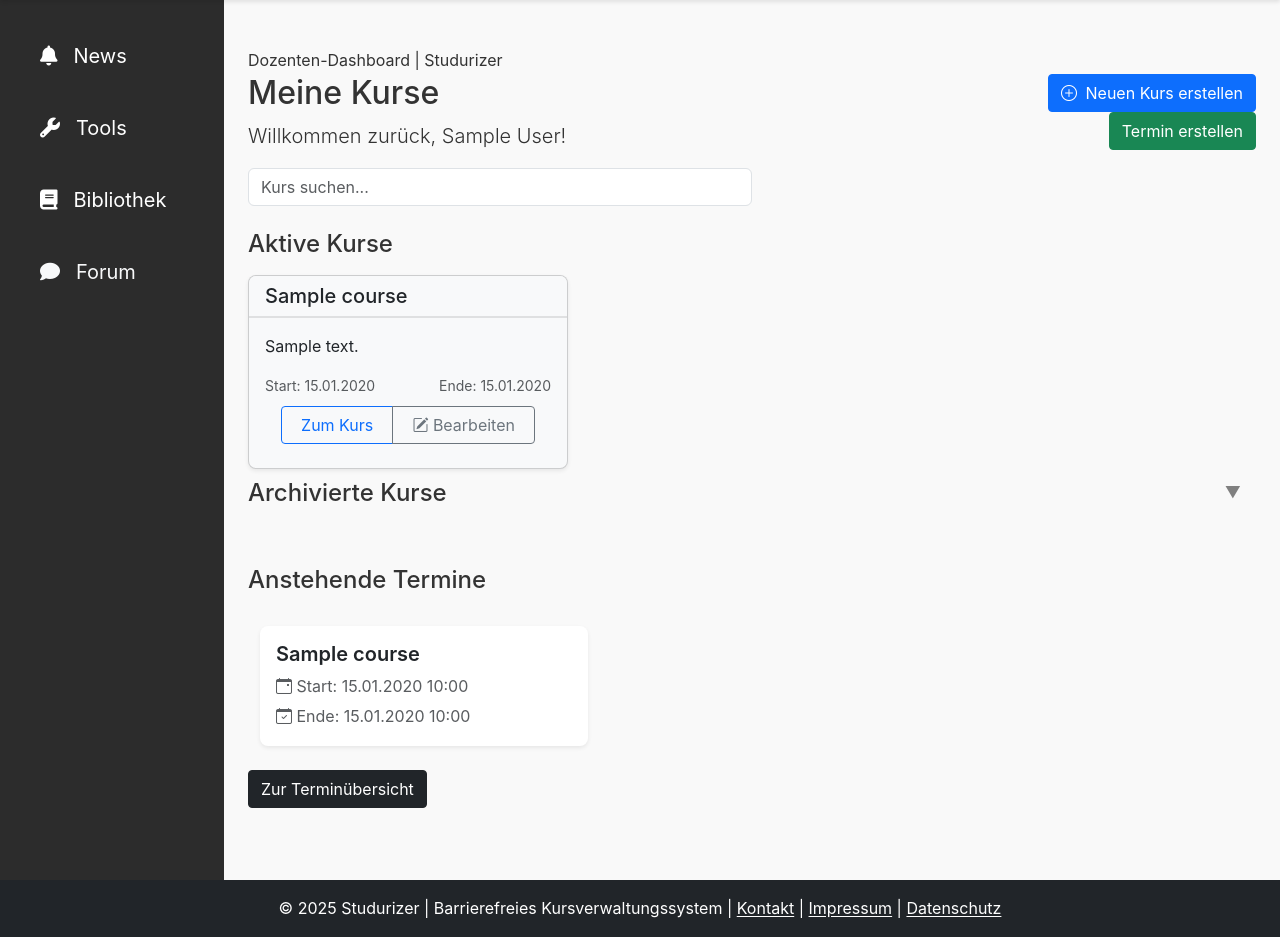
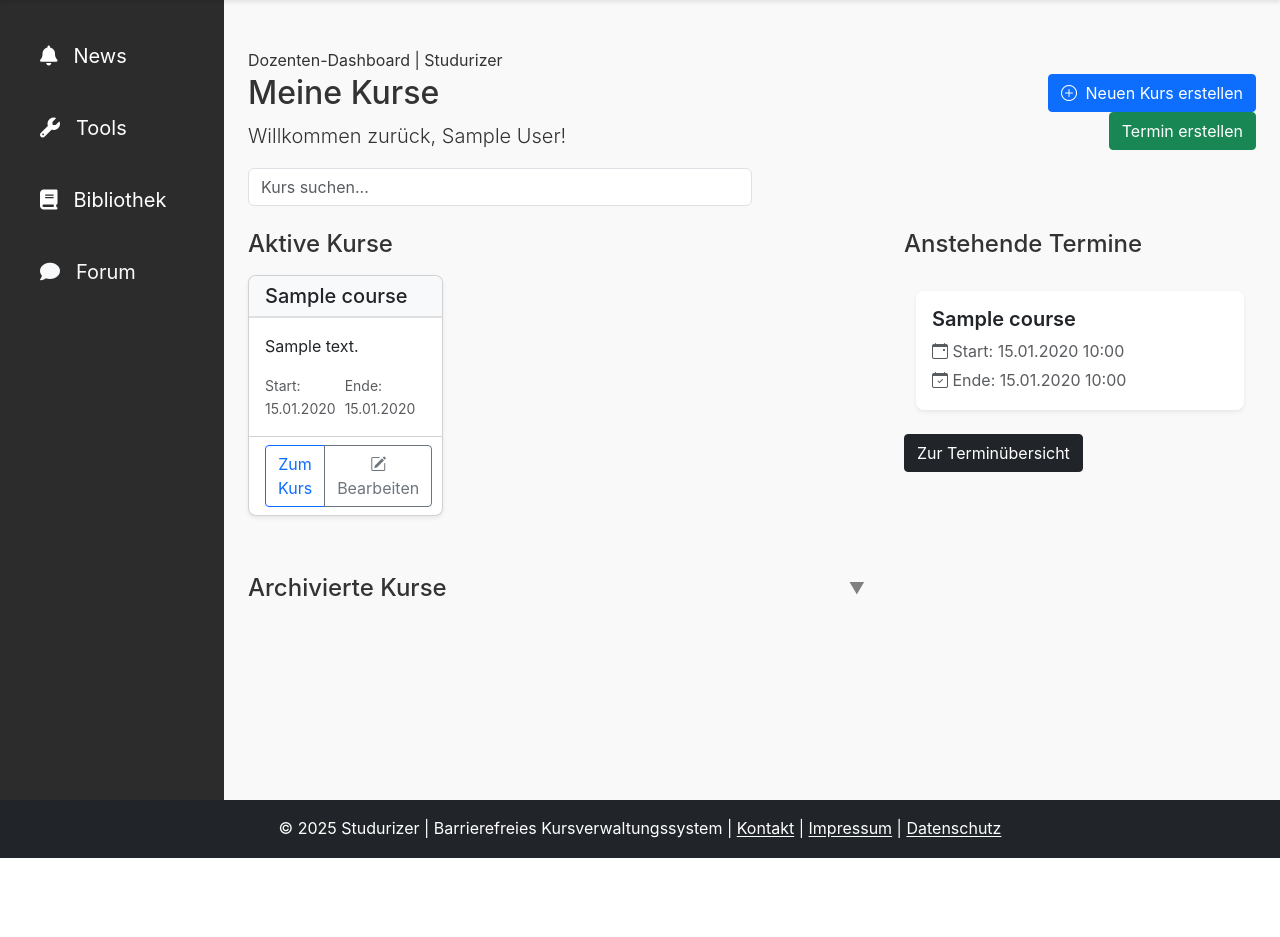
Before and after one commit to Johann110/Studurizer-Fallstudie-Software-Engineering, a Django app: template templates/homepage.html in a window 1280 px wide. Shown: the part 42-979 px from the top of the page. After the commit the page ends 900 px from the top, so only its background shows below. Run offline with Django 5.2, Linux system fonts and the light colour scheme; a user stored in the database is signed in; tables that the repository leaves empty hold one stand-in row (values such as "Sample post"); the template is opened without the code that fills it: values that come from a table or form of the project are taken from there, most other values are stand-ins (such as "Sample title", 1, 10 or a date in 2020); grey boxes marked "Sample" are stand-in pictures; some libraries are stand-ins or nearby versions.

Commit message:
fix Teacher Dashboard

```diff
--- a/templates/courses/teacher_dashboard.html
+++ b/templates/courses/teacher_dashboard.html
@@ -29,9 +29,9 @@
                         {% if taught_courses|length > 0 %}
                             <div class="row row-cols-1 row-cols-md-2 row-cols-lg-3 g-4">
                                 {% for course in taught_courses %}
-                            {% if course %}
+                                    {% if course and course.id %}
                                         <div class="col">
-                                    <div class="card h-100 shadow-sm bg-light course-card">
+                                            <div class="card h-100 shadow-sm">
                                                 <div class="card-header bg-light">
                                                     <h3 class="h5 card-title mb-0">{{ course.title }}</h3>
                                                 </div>
@@ -47,7 +47,8 @@
                                                         <small class="text-muted">Start: {{ course.start_date|date:"d.m.Y" }}</small>
                                                         <small class="text-muted">Ende: {{ course.end_date|date:"d.m.Y" }}</small>
                                                     </div>
-                                            <div class="card-footer bg-transparent border-0">
+                                                </div>
+                                                <div class="card-footer bg-transparent">
                                                     <div class="btn-group w-100" role="group">
                                                         <a href="{% url 'course_detail' course.id %}" class="btn btn-outline-primary">
                                                             Zum Kurs
@@ -78,7 +79,6 @@
 
                 <div class="mb-5">
                     {% if archived_courses %}
-                <div class="mb-5">
                         <div class="toggle-header collapsed" data-bs-toggle="collapse"
                              data-bs-target="#archivedCoursesCollapse" aria-expanded="false"
                              aria-controls="archivedCoursesCollapse">
@@ -89,8 +89,9 @@
                         <div class="collapse mt-3" id="archivedCoursesCollapse">
                             <div class="row row-cols-1 row-cols-md-2 row-cols-lg-3 g-4">
                                 {% for course in archived_courses %}
+                                    {% if course and course.id %}
                                         <div class="col">
-                            <div class="card h-100 shadow-sm bg-light course-card">
+                                            <div class="card h-100 shadow-sm">
                                                 <div class="card-header bg-secondary text-white">
                                                     <h3 class="h5 card-title mb-0">{{ course.title }}</h3>
                                                 </div>
@@ -111,25 +112,28 @@
                                                         </small>
                                                     </p>
                                                 </div>
-                                <div class="card-footer bg-transparent border-0">
+                                                <div class="card-footer bg-transparent">
                                                     <div class="btn-group w-100" role="group">
                                                         <a href="{% url 'course_detail' course.id %}" class="btn btn-outline-secondary">
                                                             Zum Kurs
                                                         </a>
                                                         <a href="{% url 'update_course' course.id %}" class="btn btn-outline-secondary">
-                                            Bearbeiten
+                                                            <i class="bi bi-pencil-square"></i> Bearbeiten
                                                         </a>
                                                     </div>
                                                 </div>
                                             </div>
                                         </div>
+                                    {% endif %}
                                 {% endfor %}
+                            </div>
                         </div>
                     {% else %}
                         <p>Keine archivierten Kurse verfügbar.</p>
                     {% endif %}
                 </div>
             </div>
+
             <div style="width: 22rem; min-width: 280px;">
                 {% include "events/events.html" %}
             </div>
@@ -138,6 +142,7 @@
         <p>Sie dürfen hier nicht sein.</p>
     {% endif %}
 {% endblock %}
+
 {% block extra_js %}
     <script>
         document.addEventListener("DOMContentLoaded", () => {
@@ -156,7 +161,6 @@
         });
     </script>
 {% endblock %}
-
 
 {% block extra_head %}
     <style>
```
Lines whose indentation alone changed are shown as unchanged.
